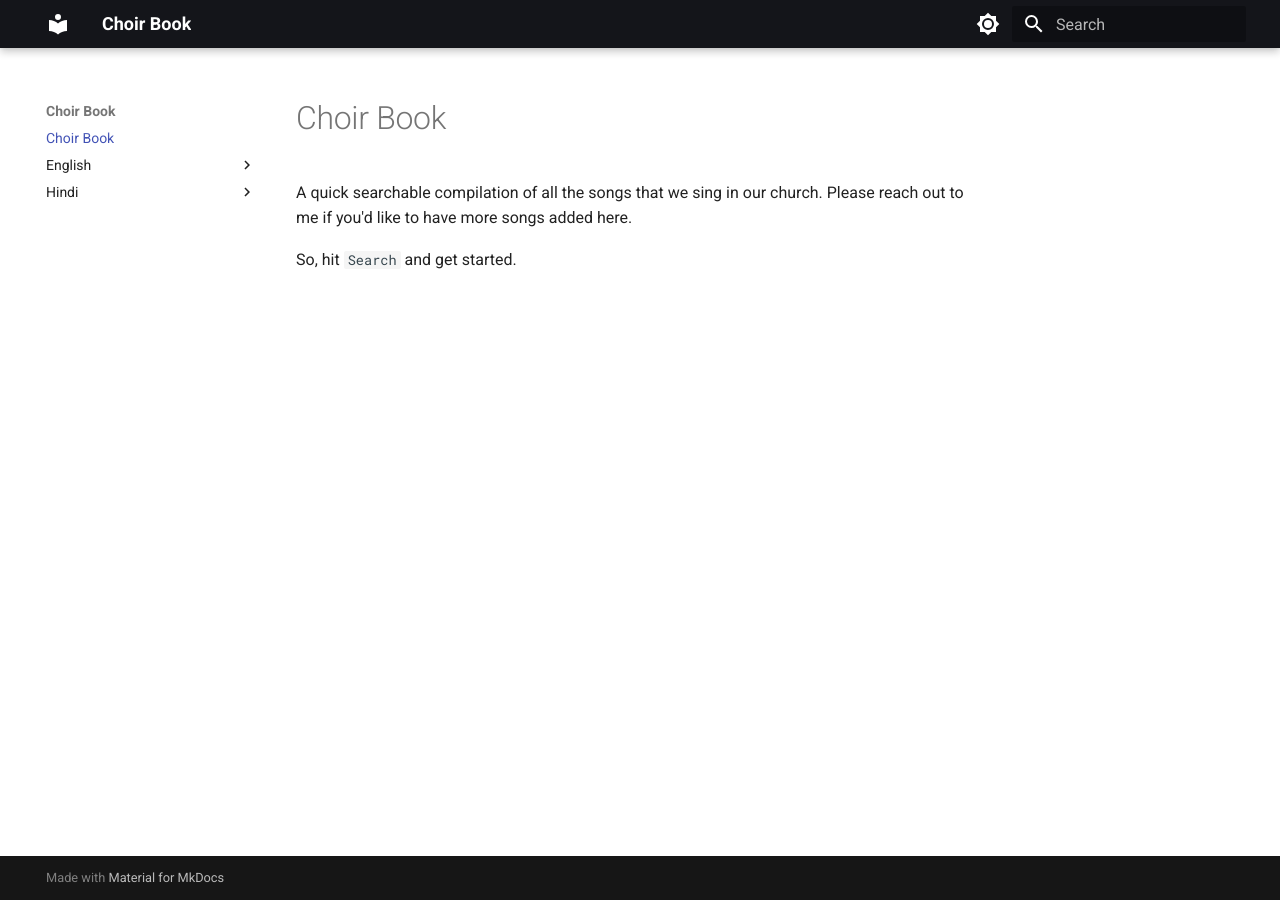
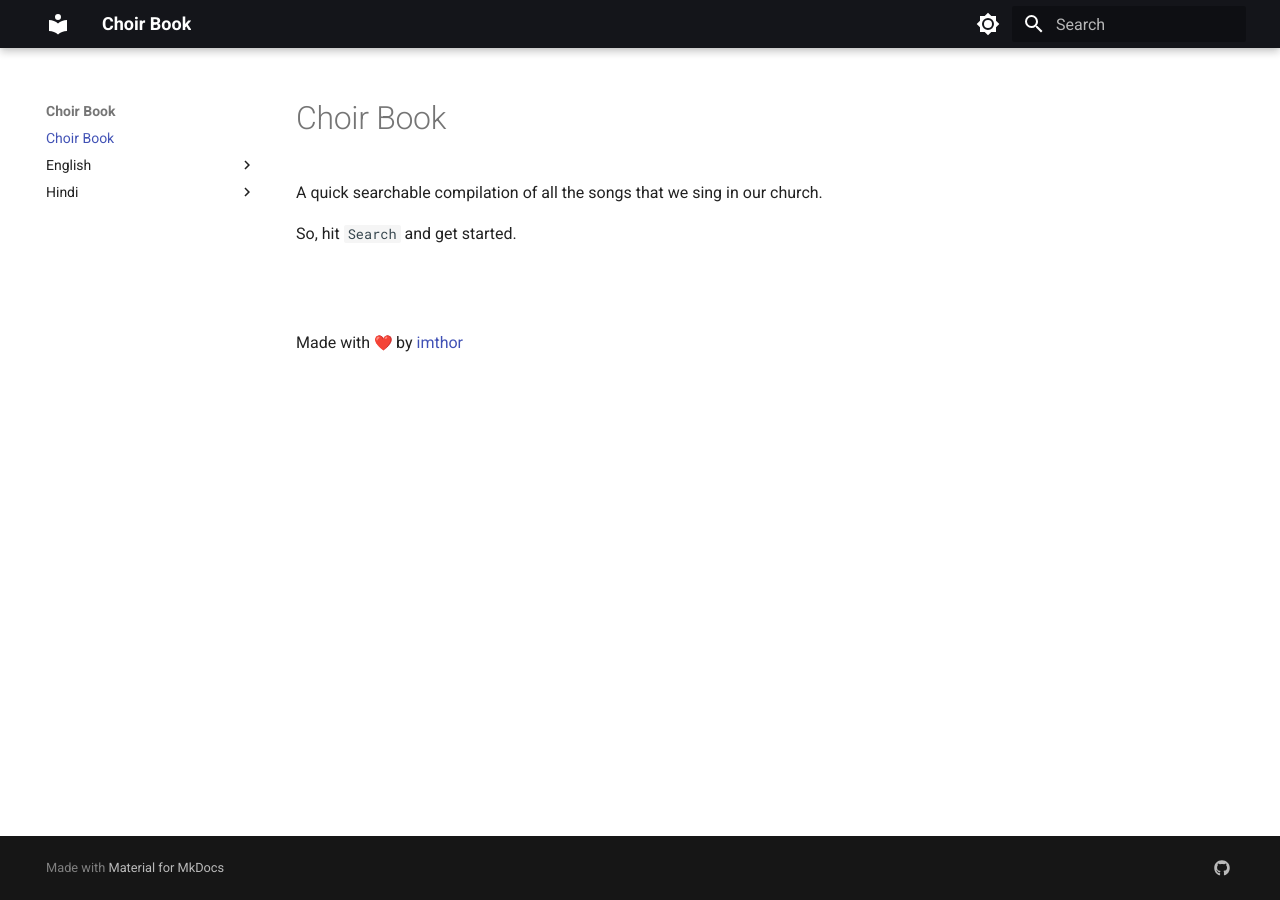
Before and after one commit to choirbook/choirbook.github.io, an MkDocs documentation site: the page built from docs/index.md, in a window 1280 px wide. Built offline with MkDocs 1.6.1 and Material for MkDocs 9.7.7, drawn with Linux system fonts in a browser that asks for light colours; emoji names are drawn with the system emoji font.

Commit message:
feat: enhance website UI
- Add GitHub edit button and social links
- Update homepage with attribution and heart emoji
- Improve cookie consent message

```diff
--- a/docs/index.md
+++ b/docs/index.md
@@ -1,5 +1,9 @@
 # Choir Book
 A quick searchable compilation of all the songs that we sing in our church.
-Please reach out to me if you'd like to have more songs added here.
 
 So, hit `Search` and get started.
+
+<br>
+<br>
+
+Made with :heart: by [imthor](https://github.com/imthor)
--- a/mkdocs.yml
+++ b/mkdocs.yml
@@ -3,9 +3,11 @@
 theme:
   name: material
   features:
+    - content.action.edit
     # - navigation.tabs
     # - navigation.sections
     # - navigation.expand
+    # - navigation.footer
     - navigation.top
     # - search.highlight
     - search.share
@@ -55,6 +57,11 @@
         - hi
 
 extra:
+  social:
+    - icon: fontawesome/brands/github
+      link: https://github.com/choirbook/choirbook.github.io
+      name: Choir Book on GitHub
+
   analytics:
     provider: google
     property: G-KC4RXKCFS2
@@ -62,6 +69,6 @@
       title: Cookie usage
       description: >-
         We use cookies to recognize your repeated visits and preferences, as well
-        as to measure the effectiveness of our documentation and whether users
+        as to measure the effectiveness of our website and whether users
         find what they search for. With your consent, you're helping us to
-        make our documentation better.
+        make this website better.
```
